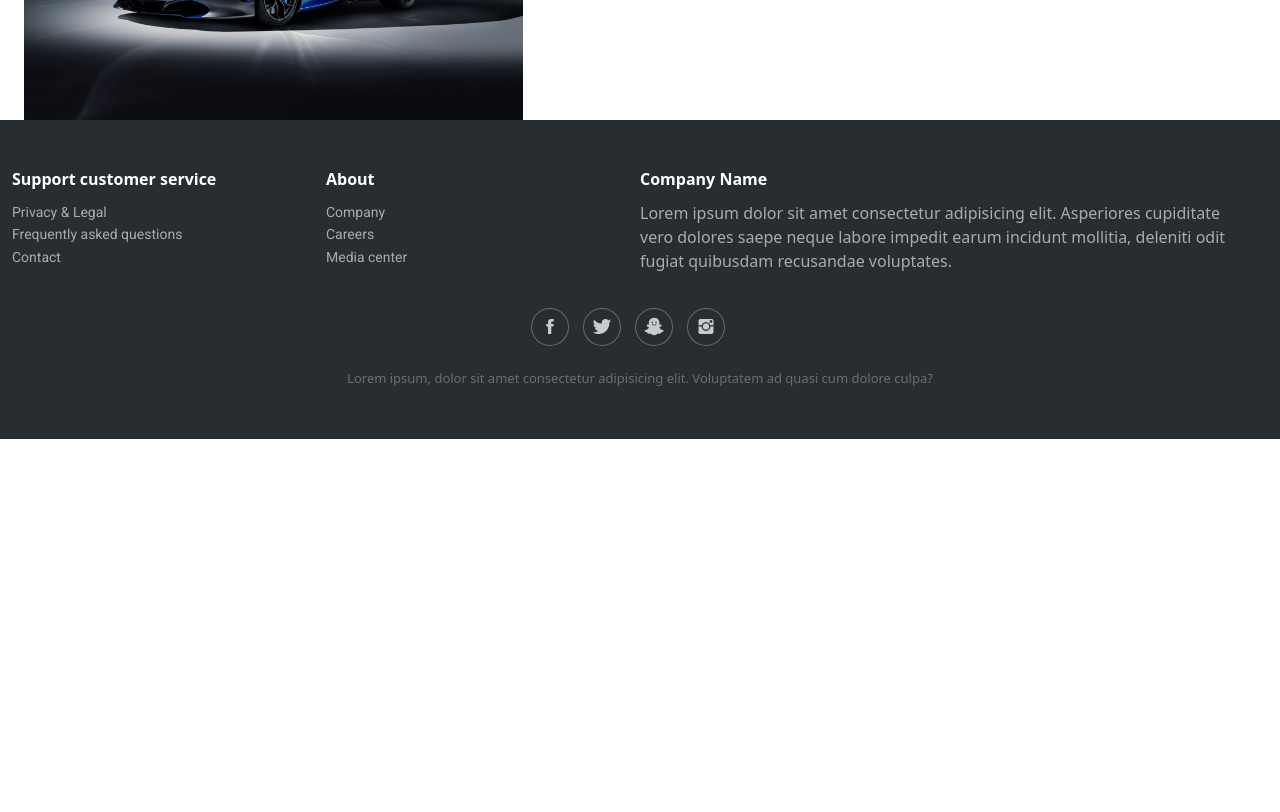
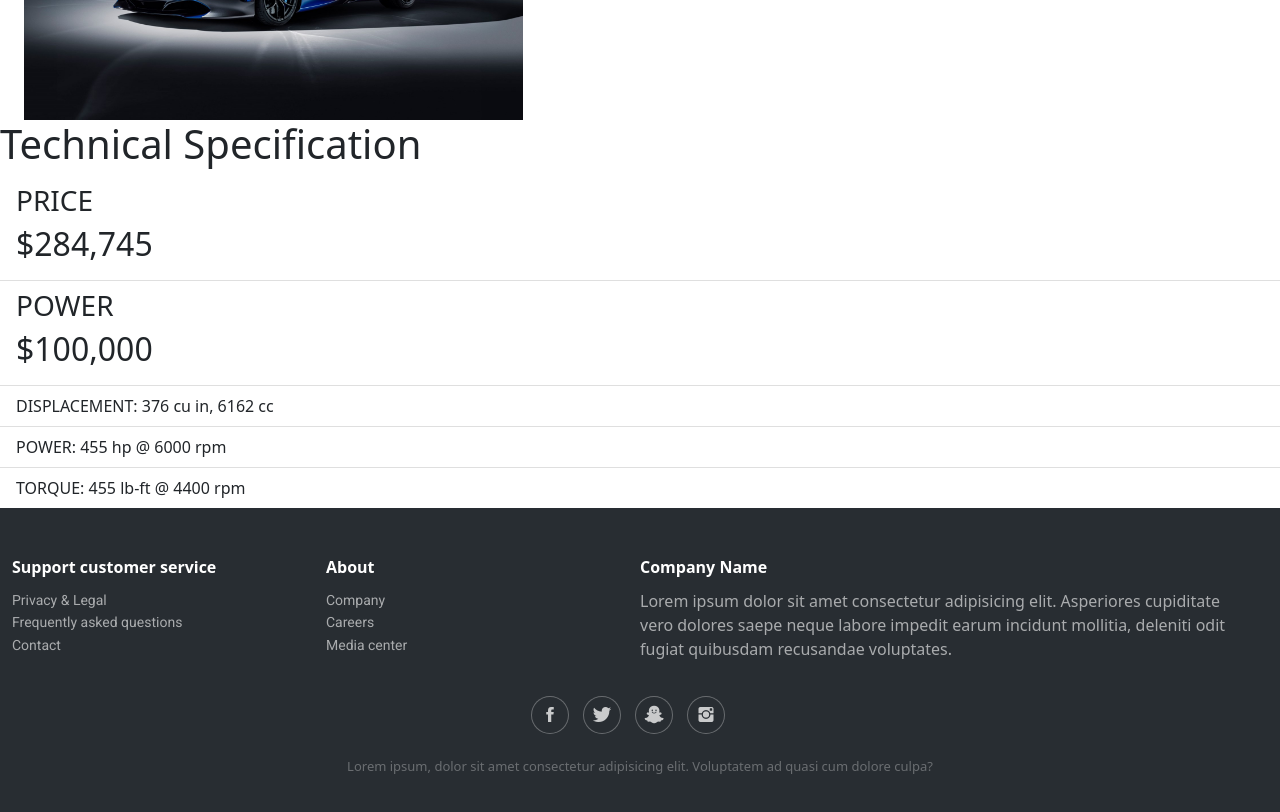
Before and after one commit to pinklove0526/NFS_Retail, a plain HTML site: page McLaren720s.html in a window 1280 px wide. Shown: the part 1490-2302 px from the top of the page. Before the commit the page ends 1929 px from the top, so only its background shows below. Drawn offline with nearby package versions, Linux system fonts and the light colour scheme.

Commit message:
Update McLaren720s.html

```diff
--- a/McLaren720s.html
+++ b/McLaren720s.html
@@ -106,7 +106,6 @@
     </div>
   </div>
 </div>
-
 <div class="container-interior">
   <div class="row">
       <div class="img col-lg-5 col-md-5 col-5 ">
@@ -117,6 +116,22 @@
       <p>Lorem ipsum dolor sit amet, consectetur adipisicing elit. Deserunt odit sed eveniet rerum veniam, nisi unde ipsum similique in officiis cupiditate. Fugiat quaerat quae assumenda eum delectus aliquid dignissimos minima!</p>
     </div>
   </div>
+</div>
+<div class="container-list">
+  <ul class="list-group list-group-flush">
+    <h1>Technical Specification</h1>
+    <li class="list-group-item">
+      <h3>PRICE</h3>
+      <h2>$284,745</h2>
+    </li>
+    <li class="list-group-item">
+      <h3>POWER</h3>
+      <h2>$100,000</h2>
+    </li>
+    <li class="list-group-item">DISPLACEMENT: 376 cu in, 6162 cc</li>
+    <li class="list-group-item">POWER: 455 hp @ 6000 rpm</li>
+    <li class="list-group-item">TORQUE: 455 lb-ft @ 4400 rpm</li>
+  </ul>
 </div>
 <div class="footer-dark">
     <footer>
```
